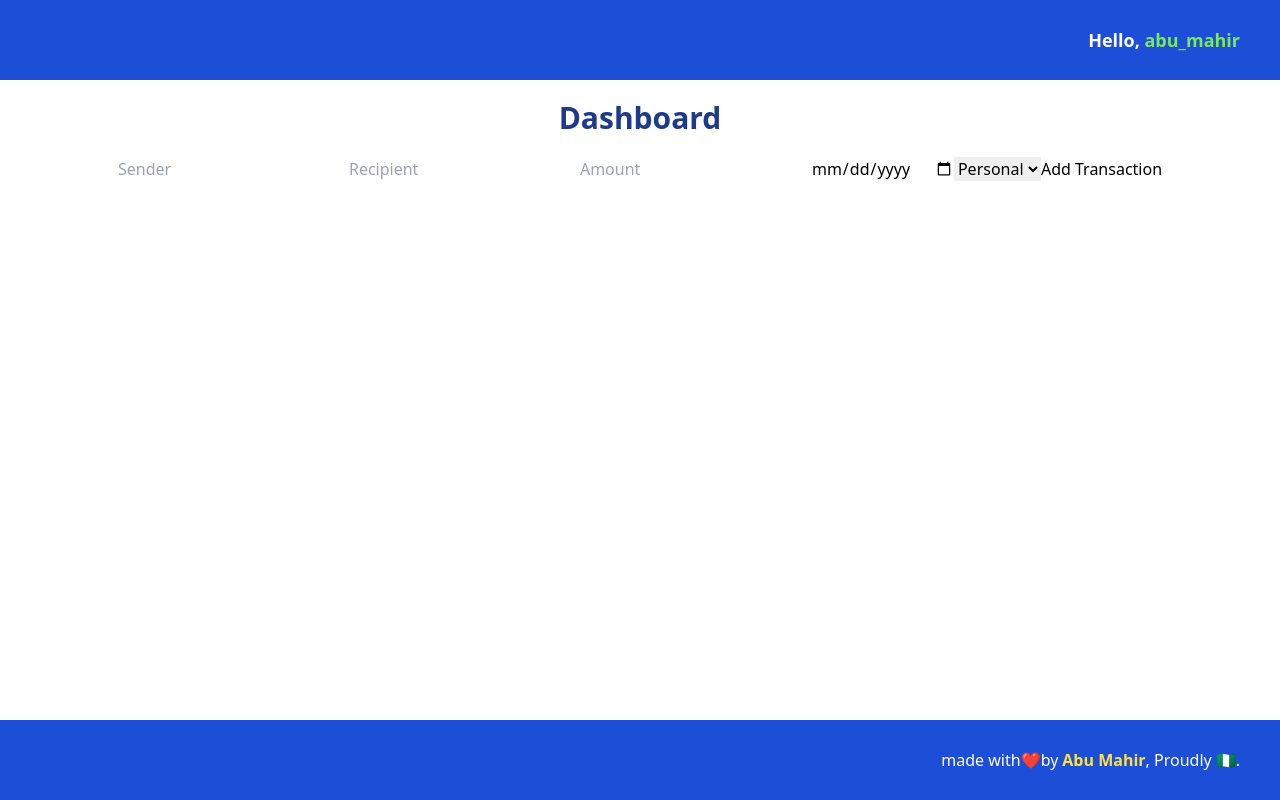
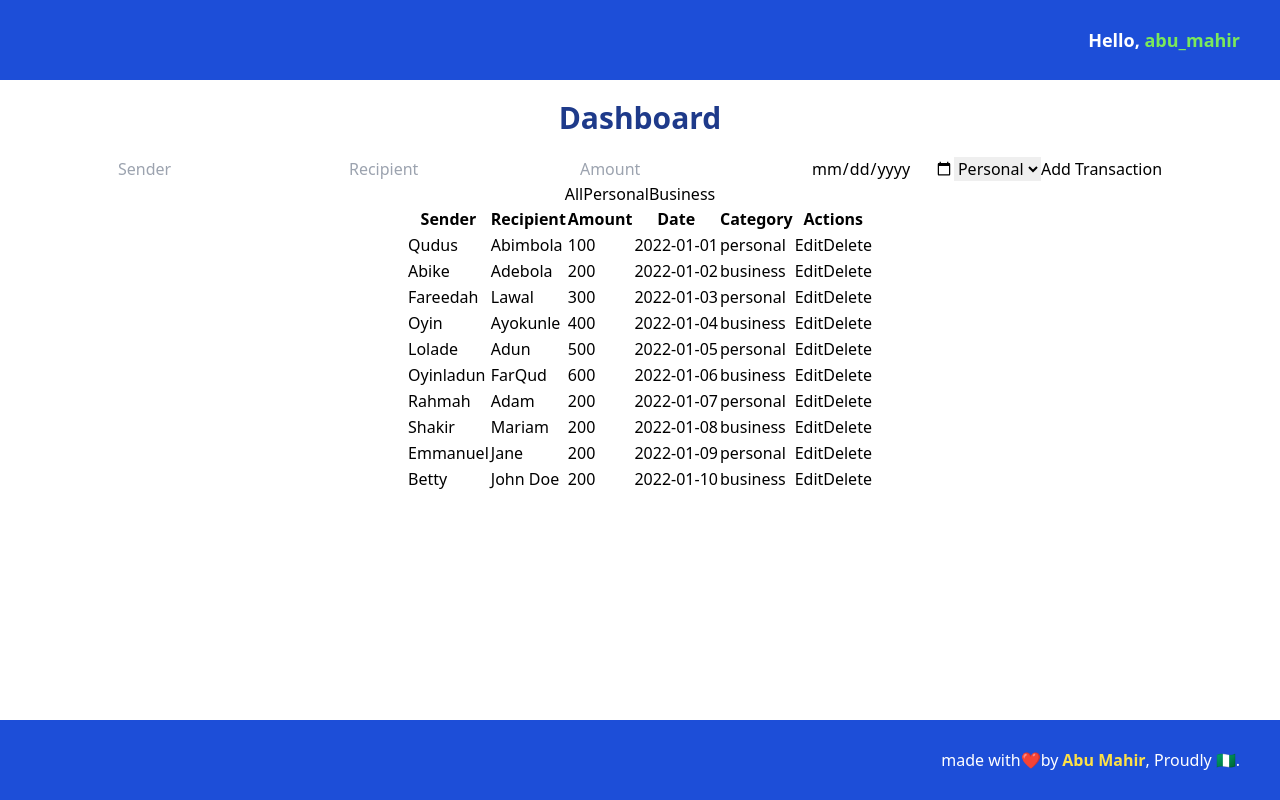
Before and after one commit to AbuMahir980/Remittance-Tracker, a React (Create React App) app: page / in a window 1280 px wide. Built offline with nearby package versions, Linux system fonts and the light colour scheme.

Commit message:
Add new contents

```diff
--- /dev/null
+++ b/src/Components/ListTransaction.jsx
@@ -0,0 +1,28 @@
+import React from 'react'
+import TransactionRow from './TransactionRow'
+
+const ListTransaction = ({ transactions, deleteTransaction, updateTransaction }) => {
+    return (
+        <div>
+            <table>
+            <thead>
+                <tr>
+                <th>Sender</th>
+                <th>Recipient</th>
+                <th>Amount</th>
+                <th>Date</th>
+                <th>Category</th>
+                <th>Actions</th>
+                </tr>
+            </thead>
+            <tbody>
+                {transactions.map(transaction => (
+                <TransactionRow key={transaction.id} transaction={transaction} deleteTransaction={deleteTransaction} updateTransaction={updateTransaction} />
+                ))}
+            </tbody>
+            </table>
+        </div>
+    )
+}
+
+export default ListTransaction
--- /dev/null
+++ b/src/Components/TransactionRow.jsx
@@ -0,0 +1,51 @@
+import React, { useState } from 'react';
+
+const TransactionRow = ({ transaction, deleteTransaction, updateTransaction }) => {
+    const [isEditing, setIsEditing] = useState(false);
+    const [updatedTransaction, setUpdatedTransaction] = useState(transaction);
+
+    const handleDelete = () => {
+        deleteTransaction(transaction.id);
+    };
+
+    const handleUpdate = () => {
+        updateTransaction(transaction.id, updatedTransaction);
+        setIsEditing(false);
+    };
+
+    const handleChange = e => {
+        setUpdatedTransaction({ ...updatedTransaction, [e.target.name]: e.target.value });
+    };
+
+    return (
+        <tr>
+        {isEditing ? (
+            <>
+            <td><input type="text" name="sender" value={updatedTransaction.sender} onChange={handleChange} /></td>
+            <td><input type="text" name="recipient" value={updatedTransaction.recipient} onChange={handleChange} /></td>
+            <td><input type="number" name="amount" value={updatedTransaction.amount} onChange={handleChange} /></td>
+            <td><input type="date" name="date" value={updatedTransaction.date} onChange={handleChange} /></td>
+            <td><select name="category" value={updatedTransaction.category} onChange={handleChange}>
+                <option value="personal">Personal</option>
+                <option value="business">Business</option>
+            </select></td>
+            <td><button onClick={handleUpdate}>Save</button></td>
+            </>
+        ) : (
+            <>
+            <td>{transaction.sender}</td>
+            <td>{transaction.recipient}</td>
+            <td>{transaction.amount}</td>
+            <td>{transaction.date}</td>
+            <td>{transaction.category}</td>
+            <td>
+                <button onClick={() => setIsEditing(true)}>Edit</button>
+                <button onClick={handleDelete}>Delete</button>
+            </td>
+            </>
+        )}
+        </tr>
+    );
+}
+
+export default TransactionRow;
--- a/src/Pages/Dashboard.jsx
+++ b/src/Pages/Dashboard.jsx
@@ -5,20 +5,40 @@ import { initialTransactions } from '../Components/Data/data';
 import Footer from '../Components/Footer';
 import AddTransaction from '../Components/AddTransaction';
 import FilterTransaction from '../Components/FilterTransaction';
+import ListTransaction from '../Components/ListTransaction';
 
 const Dashboard = () => {
     const [transactions, setTransactions] = useState(initialTransactions);
-    // const [filter, setFilter] = useState('');
+    const [filter, setFilter] = useState('');
+
     const addTransaction = (transaction) => {
         setTransactions([...transactions, transaction]);
     };
+    const deleteTransaction = (id) => {
+        setTransactions(transactions.filter(transaction => transaction.id !== id));
+    };
+
+    const updateTransaction = (id, updatedTransaction) => {
+        setTransactions(transactions.map(transaction => (transaction.id === id ? updatedTransaction : transaction)));
+    };
+
+    const filteredTransactions = transactions.filter(transaction => {
+        if (filter === 'personal') {
+        return transaction.category === 'personal';
+        } else if (filter === 'business') {
+        return transaction.category === 'business';
+        } else {
+        return true;
+        }
+    });
     return (
         <div>
             <Header user={Userprofile}/>
             <div className='h-[80vh] flex flex-col justify-start items-center'>
                 <h1 className="text-center mt-5 mb-5 font-black text-3xl text-blue-900">Dashboard</h1>
                 <AddTransaction addTransaction={addTransaction}/>
-                {/* <FilterTransaction setFilter={setFilter}/> */}
+                <FilterTransaction setFilter={setFilter}/>
+                <ListTransaction transactions={filteredTransactions} deleteTransaction={deleteTransaction} updateTransaction={updateTransaction}/>
             </div>
             <Footer />
         </div>
```
